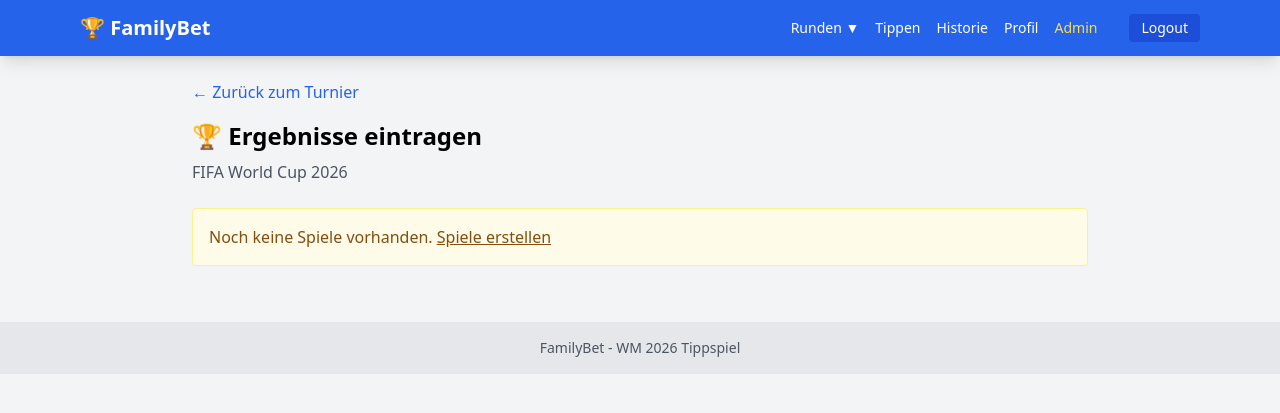
After one commit to ccarpo/familybet, a Flask app: page /admin/tournaments/1/results in a window 1280 px wide. The commit adds this page. Shown: the top 413 px of the page. Run offline with Flask 3, Linux system fonts and the light colour scheme; the visitor is signed in with stand-in values (Sample User, id 1); data comes from the database, SQL or seed files in the repository; tables that the repository leaves empty hold one stand-in row (values such as "Sample post"); some libraries are stand-ins or nearby versions.

Commit message:
add match result edit

```diff
--- a/app/routes/admin_tournaments.py
+++ b/app/routes/admin_tournaments.py
@@ -156,6 +156,56 @@ def delete_tournament(tournament_id):
 
     flash(f'Turnier "{name}" und alle zugehörigen Daten gelöscht', 'success')
     return redirect(url_for('admin_tournaments.tournaments'))
+
+
+@admin_tournaments_bp.route('/admin/tournaments/<int:tournament_id>/results', methods=['GET', 'POST'])
+def enter_results(tournament_id):
+    """Enter match results for manual tournaments."""
+    from app.models import Match
+    from app.services.scoring import ScoringService
+
+    tournament = Tournament.query.get_or_404(tournament_id)
+
+    # Get matches for this tournament
+    league_shortcut = tournament.get_league_shortcut() or tournament.short_name
+    matches = Match.query.filter_by(league_shortcut=league_shortcut).order_by(Match.match_date).all()
+
+    if request.method == 'POST':
+        updated = 0
+        for match in matches:
+            score1_key = f'score_{match.id}_team1'
+            score2_key = f'score_{match.id}_team2'
+            finished_key = f'finished_{match.id}'
+
+            score1 = request.form.get(score1_key, '').strip()
+            score2 = request.form.get(score2_key, '').strip()
+            is_finished = finished_key in request.form
+
+            # Update scores if provided
+            if score1 != '' and score2 != '':
+                match.team1_score = int(score1)
+                match.team2_score = int(score2)
+                match.is_finished = is_finished
+
+                if is_finished:
+                    match.last_updated = datetime.utcnow()
+                    updated += 1
+
+        db.session.commit()
+
+        # Recalculate points for finished matches
+        if updated > 0:
+            ScoringService.recalculate_all_match_points(tournament_id=tournament.id)
+            flash(f'{updated} Spiele aktualisiert und Punkte neu berechnet', 'success')
+        else:
+            flash('Ergebnisse gespeichert', 'success')
+
+        return redirect(url_for('admin_tournaments.enter_results', tournament_id=tournament_id))
+
+    return render_template('admin/enter_results.html',
+                          tournament=tournament,
+                          matches=matches,
+                          user=get_current_user())
 
 
 @admin_tournaments_bp.route('/admin/tournaments/<int:tournament_id>/setup-groups', methods=['GET', 'POST'])
--- /dev/null
+++ b/app/templates/admin/enter_results.html
@@ -0,0 +1,78 @@
+{% extends "base.html" %}
+
+{% block title %}Ergebnisse eintragen - FamilyBet Admin{% endblock %}
+
+{% block content %}
+<div class="max-w-4xl mx-auto">
+    <div class="mb-4">
+        <a href="{{ url_for('admin_tournaments.tournament_detail', tournament_id=tournament.id) }}"
+           class="text-blue-600 hover:underline">← Zurück zum Turnier</a>
+    </div>
+
+    <h1 class="text-2xl font-bold mb-2">🏆 Ergebnisse eintragen</h1>
+    <p class="text-gray-600 mb-6">{{ tournament.name }}</p>
+
+    {% if not matches %}
+    <div class="bg-yellow-50 border border-yellow-200 rounded p-4 text-yellow-800">
+        Noch keine Spiele vorhanden. <a href="{{ url_for('admin_tournaments.tournament_detail', tournament_id=tournament.id) }}" class="underline">Spiele erstellen</a>
+    </div>
+    {% else %}
+    <form method="POST" class="space-y-4">
+        {% for match in matches %}
+        <div class="bg-white rounded-lg shadow-md p-4 {% if match.is_finished %}bg-green-50{% endif %}">
+            <div class="flex items-center gap-4">
+                <!-- Date/Time -->
+                <div class="text-sm text-gray-500 w-24">
+                    {{ match.match_date.strftime('%d.%m') }}<br>
+                    {{ match.match_date.strftime('%H:%M') }}
+                </div>
+
+                <!-- Teams -->
+                <div class="flex-1 flex items-center justify-center gap-4">
+                    <div class="text-right w-24 font-medium">{{ match.team1_name }}</div>
+
+                    <!-- Score inputs -->
+                    <div class="flex items-center gap-2">
+                        <input type="number" name="score_{{ match.id }}_team1" min="0"
+                               value="{{ match.team1_score if match.team1_score is not none else '' }}"
+                               class="w-16 text-center text-lg border rounded py-1">
+                        <span class="text-xl text-gray-400">:</span>
+                        <input type="number" name="score_{{ match.id }}_team2" min="0"
+                               value="{{ match.team2_score if match.team2_score is not none else '' }}"
+                               class="w-16 text-center text-lg border rounded py-1">
+                    </div>
+
+                    <div class="text-left w-24 font-medium">{{ match.team2_name }}</div>
+                </div>
+
+                <!-- Round -->
+                <div class="text-sm text-gray-500 w-24 text-right">
+                    {{ match.round_name }}
+                </div>
+
+                <!-- Finished checkbox -->
+                <div class="flex items-center">
+                    <label class="flex items-center gap-2 cursor-pointer">
+                        <input type="checkbox" name="finished_{{ match.id }}"
+                               {% if match.is_finished %}checked{% endif %}
+                               class="w-5 h-5">
+                        <span class="text-sm text-gray-600">Fertig</span>
+                    </label>
+                </div>
+            </div>
+        </div>
+        {% endfor %}
+
+        <div class="flex gap-3 pt-4">
+            <button type="submit" class="flex-1 bg-blue-600 text-white px-6 py-3 rounded-lg hover:bg-blue-700 font-medium">
+                💾 Ergebnisse speichern
+            </button>
+            <a href="{{ url_for('admin_tournaments.tournament_detail', tournament_id=tournament.id) }}"
+               class="px-6 py-3 border rounded-lg hover:bg-gray-100">
+                Abbrechen
+            </a>
+        </div>
+    </form>
+    {% endif %}
+</div>
+{% endblock %}
```
Also changed, not shown: app/templates/admin/tournament_detail.html (+14 -0 lines).
